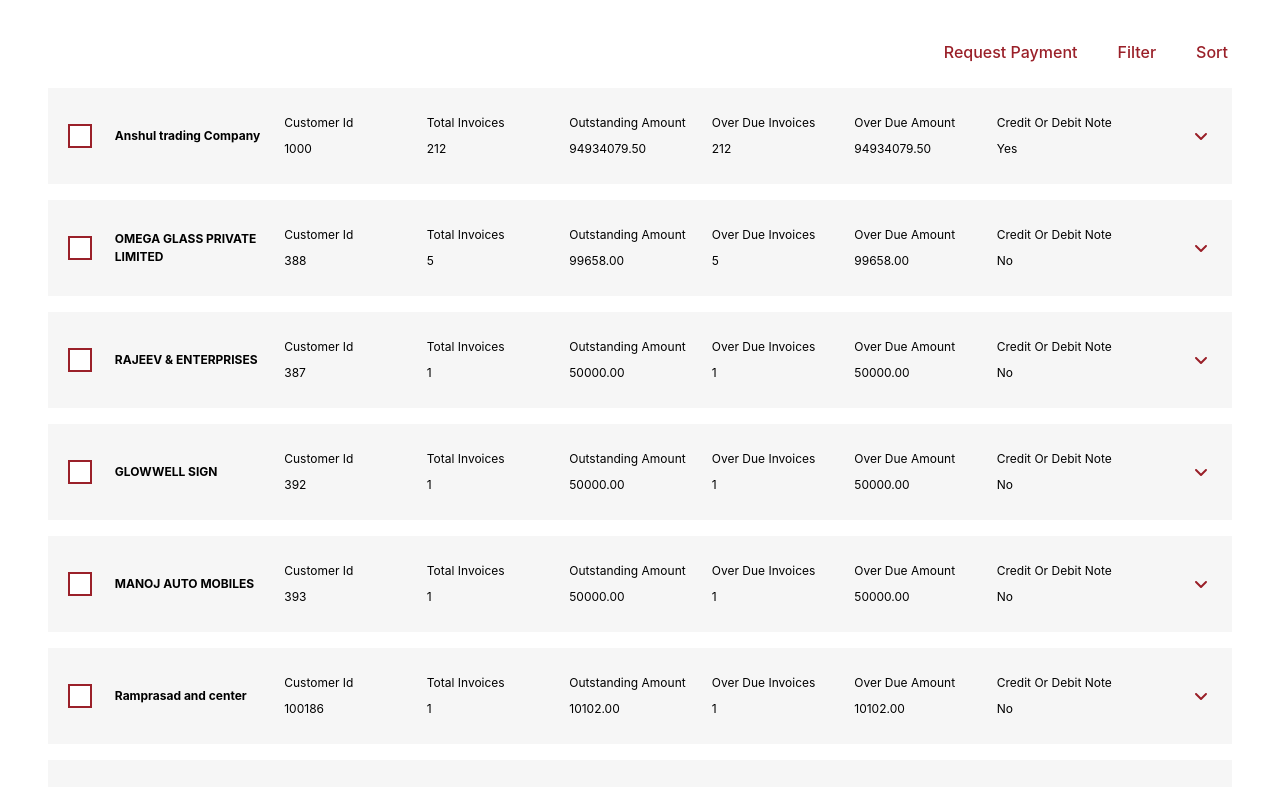
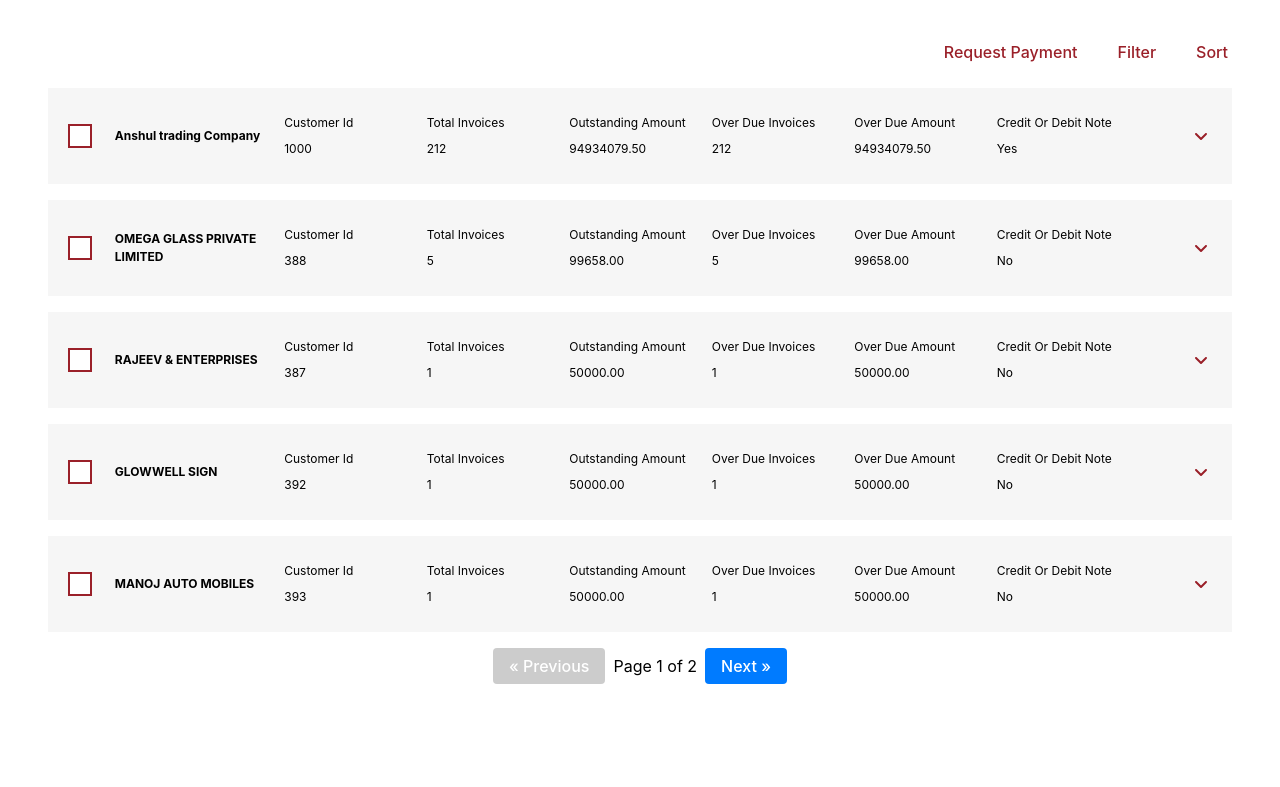
Before and after one commit to rashmi18d/Banking-system-2, a React (Vite) app: page / in a window 1280 px wide. Shown: the top 787 px of the page. Built offline with nearby package versions, Linux system fonts and the light colour scheme.

Commit message:
ts issues resolved

```diff
--- /dev/null
+++ b/src/components/Pagination/index.tsx
@@ -0,0 +1,52 @@
+import React from "react";
+import styles from "./pagination.module.scss";
+
+interface PaginationProps {
+  currentPage: number;
+  totalPages: number;
+  onPageChange: (page: number) => void;
+}
+
+const Pagination: React.FC<PaginationProps> = ({
+  currentPage,
+  totalPages,
+  onPageChange,
+}) => {
+  const handlePrevClick = () => {
+    if (currentPage > 1) {
+      onPageChange(currentPage - 1);
+    }
+  };
+
+  const handleNextClick = () => {
+    if (currentPage < totalPages) {
+      onPageChange(currentPage + 1);
+    }
+  };
+
+  return (
+    <div className={styles.paginationContainer}>
+      <button
+        className={styles.pageButton}
+        onClick={handlePrevClick}
+        disabled={currentPage === 1}
+      >
+        &laquo; Previous
+      </button>
+
+      <span>
+        Page {currentPage} of {totalPages}
+      </span>
+
+      <button
+        className={styles.pageButton}
+        onClick={handleNextClick}
+        disabled={currentPage === totalPages}
+      >
+        Next &raquo;
+      </button>
+    </div>
+  );
+};
+
+export default Pagination;
--- /dev/null
+++ b/src/components/Pagination/pagination.module.scss
@@ -0,0 +1,25 @@
+.paginationContainer {
+  display: flex;
+  align-items: center;
+  justify-content: center;
+  margin: 1rem 0;
+}
+
+.pageButton {
+  background-color: #007bff;
+  color: white;
+  border: none;
+  padding: 0.5rem 1rem;
+  cursor: pointer;
+  margin: 0 0.5rem;
+  border-radius: 4px;
+
+  &:disabled {
+    background-color: #ccc;
+    cursor: not-allowed;
+  }
+}
+
+.pageButton:hover:not(:disabled) {
+  background-color: #0056b3;
+}
--- a/src/context/CustomerInvoiceContext.tsx
+++ b/src/context/CustomerInvoiceContext.tsx
@@ -7,7 +7,7 @@ interface SelectedCustomerDetails {
 
 interface CustomerInvoiceContextProps {
   selectedCustomerDetails: SelectedCustomerDetails;
-  setSelectedCustomerDetails: (details: SelectedCustomerDetails) => void;
+  setSelectedCustomerDetails: (data: any) => void;
 }
 
 const CustomerInvoiceContext = createContext<
--- a/src/pages/customerDetails/index.tsx
+++ b/src/pages/customerDetails/index.tsx
@@ -4,12 +4,15 @@ import customerDetails from "../../../data/customer.json";
 import styles from "./customerDetails.module.scss";
 import Button from "../../components/Button";
 import Modal from "../../components/Modal";
+import Pagination from "../../components/Pagination";
 
 const CustomerDetails = () => {
   const [isModalOpen, setIsModalOpen] = useState(false);
   const [expandedAccordion, setExpandedAccordion] = useState<string | number>(
     ""
   );
+  const [currentPage, setCurrentPage] = useState(1);
+  const itemsPerPage = 5;
 
   const headerKeys = [
     "customerId",
@@ -28,6 +31,17 @@ const CustomerDetails = () => {
 
   const handleAccordionClick = (id: string | number) => {
     setExpandedAccordion(expandedAccordion === id ? "" : id);
+  };
+
+  const indexOfLastItem = currentPage * itemsPerPage;
+  const indexOfFirstItem = indexOfLastItem - itemsPerPage;
+  const currentCustomerData = customerDetails.data.data.slice(
+    indexOfFirstItem,
+    indexOfLastItem
+  );
+
+  const handlePageChange = (page: number) => {
+    setCurrentPage(page);
   };
 
   return (
@@ -56,9 +70,9 @@ const CustomerDetails = () => {
         </Button>
       </div>
 
-      {customerDetails.data.data.map((customer: any) => {
+      {currentCustomerData.map((customer: any) => {
         return (
-          <div>
+          <div key={customer.customerId}>
             <Modal isOpen={isModalOpen} onClose={() => setIsModalOpen(false)}>
               <h2>Modal Title</h2>
               <p>This is the content of the modal.</p>
@@ -66,7 +80,6 @@ const CustomerDetails = () => {
             <Accordion
               hasCheckbox={true}
               id={customer.customerId}
-              key={customer.customerId}
               customerDetails={customer}
               customerName={customer.customerName}
               handleAccordionClick={() =>
@@ -93,6 +106,12 @@ const CustomerDetails = () => {
           </div>
         );
       })}
+
+      <Pagination
+        currentPage={currentPage}
+        totalPages={Math.ceil(customerDetails.data.data.length / itemsPerPage)}
+        onPageChange={handlePageChange}
+      />
     </div>
   );
 };
```
